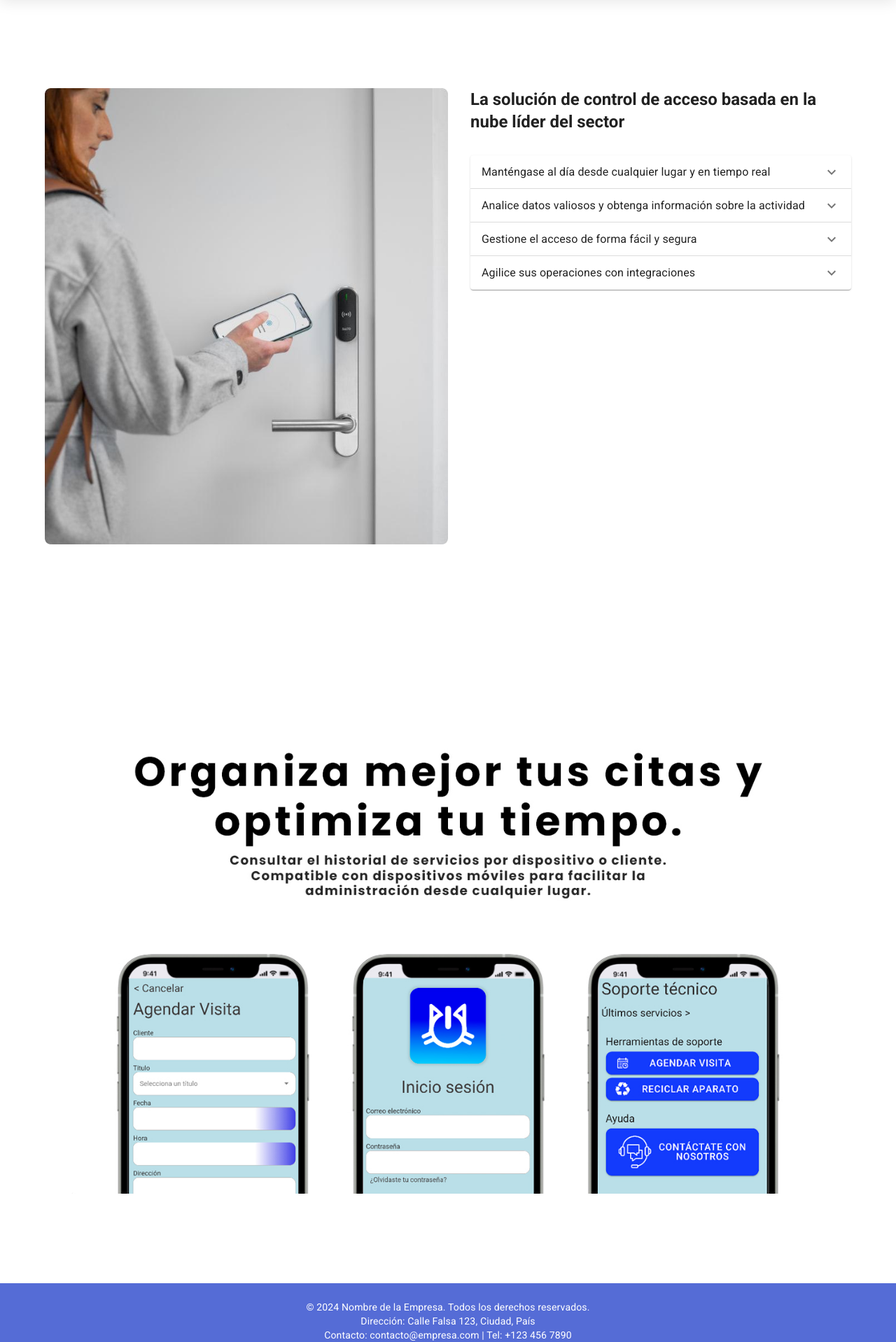
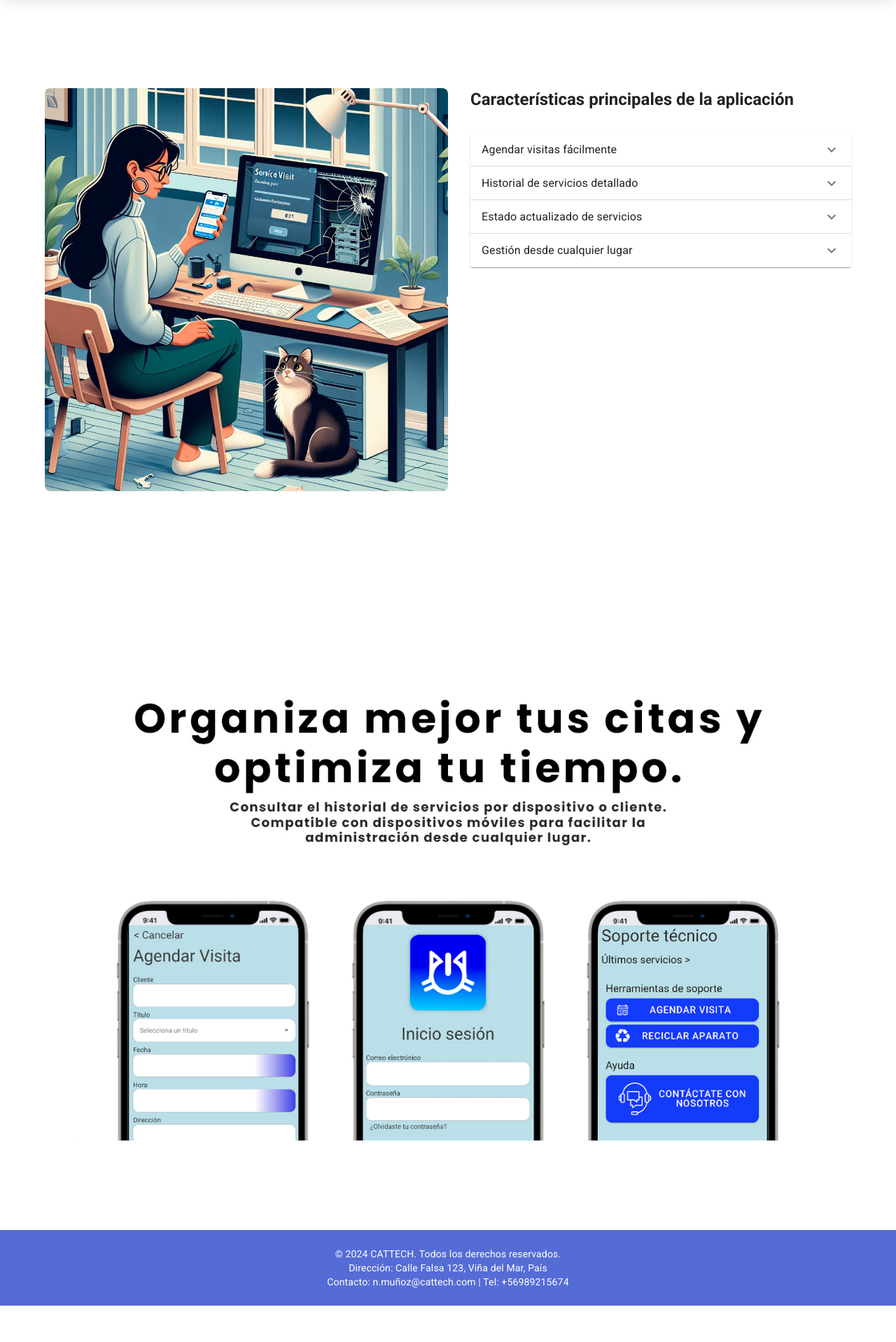
Before and after one commit to German-Cortes/Web-CATTECH, a React (Vite) app: page / in a window 1280 px wide. Shown: the part 802-2720 px from the top of the page at 70% size. After the commit the page ends 2668 px from the top, so only its background shows below. Built offline with nearby package versions, Linux system fonts and the light colour scheme.

Commit message:
cambio imagen

```diff
--- a/src/components/Foter.tsx
+++ b/src/components/Foter.tsx
@@ -14,13 +14,13 @@ const Footer: React.FC = () => {
       }}
     >
       <Typography variant="body2">
-        © {new Date().getFullYear()} Nombre de la Empresa. Todos los derechos reservados.
+        © {new Date().getFullYear()} CATTECH. Todos los derechos reservados.
       </Typography>
       <Typography variant="body2">
-        Dirección: Calle Falsa 123, Ciudad, País
+        Dirección: Calle Falsa 123, Viña del Mar, País
       </Typography>
       <Typography variant="body2">
-        Contacto: contacto@empresa.com | Tel: +123 456 7890
+        Contacto: n.muñoz@cattech.com | Tel: +56989215674
       </Typography>
     </Box>
   );
--- a/src/components/Info.tsx
+++ b/src/components/Info.tsx
@@ -18,7 +18,7 @@ const Info: React.FC = () => {
         {/* Imagen */}
         <Box
           component="img"
-          src="/src/images/imagenInfo.jpg"
+          src="/src/images/agendando2.png"
           alt="Control de acceso"
           sx={{
             width: { xs: '100%', md: '50%' },
@@ -41,52 +41,50 @@ const Info: React.FC = () => {
           }}
         >
           <Typography variant="h5" sx={{ fontWeight: 'bold', marginBottom: '1rem' }}>
-            La solución de control de acceso basada en la nube líder del sector
+            Características principales de la aplicación
           </Typography>
 
           {/* Acordeones */}
           <Box sx={{ marginTop: '1rem' }}>
             <Accordion>
               <AccordionSummary expandIcon={<ExpandMoreIcon />}>
-                <Typography>Manténgase al día desde cualquier lugar y en tiempo real</Typography>
+                <Typography>Agendar visitas fácilmente</Typography>
               </AccordionSummary>
               <AccordionDetails>
                 <Typography>
-                  The Salto KS cloud technology delivers security with more simplicity, greater value, faster response time, and better user experience. Monitor every access point remotely from anywhere, at any time, and on any device – for even greater control and flexibility.
+                Organiza tus citas de diagnóstico o reparación con rapidez. Programa fechas y horarios específicos para atender a tus clientes, evitando conflictos en tu agenda.
                 </Typography>
               </AccordionDetails>
             </Accordion>
 
             <Accordion>
               <AccordionSummary expandIcon={<ExpandMoreIcon />}>
-                <Typography>Analice datos valiosos y obtenga información sobre la actividad</Typography>
+                <Typography>Historial de servicios detallado</Typography>
               </AccordionSummary>
               <AccordionDetails>
                 <Typography>
-                  La capacidad de analizar datos valiosos en tiempo real le permite optimizar la seguridad y tomar decisiones informadas para mejorar el acceso y la gestión de los recursos.
+                Accede a un registro completo de los servicios realizados. Consulta la información por cliente o dispositivo, incluyendo fechas, motivos y detalles del servicio.
                 </Typography>
               </AccordionDetails>
             </Accordion>
 
             <Accordion>
               <AccordionSummary expandIcon={<ExpandMoreIcon />}>
-                <Typography>Gestione el acceso de forma fácil y segura</Typography>
+                <Typography>Estado actualizado de servicios</Typography>
               </AccordionSummary>
               <AccordionDetails>
                 <Typography>
-                  La tecnología en la nube garantiza que pueda gestionar el acceso de manera simple, segura y desde cualquier lugar con control total.
-                </Typography>
+                Mantente al tanto del progreso de cada servicio con estados claros: trabajando, listo o con problemas. Informa a tus clientes sobre los avances de forma precisa y en tiempo real.                </Typography>
               </AccordionDetails>
             </Accordion>
 
             <Accordion>
               <AccordionSummary expandIcon={<ExpandMoreIcon />}>
-                <Typography>Agilice sus operaciones con integraciones</Typography>
+                <Typography>Gestión desde cualquier lugar</Typography>
               </AccordionSummary>
               <AccordionDetails>
                 <Typography>
-                  Las integraciones con otros sistemas permiten una gestión más eficiente de los accesos, mejorando la experiencia del usuario y optimizando las operaciones diarias.
-                </Typography>
+                La aplicación está optimizada para dispositivos móviles, permitiéndote administrar tus servicios y clientes desde cualquier lugar con total comodidad.                </Typography>
               </AccordionDetails>
             </Accordion>
           </Box>
```
Also changed, not shown: src/images/agendando2.png (added).
